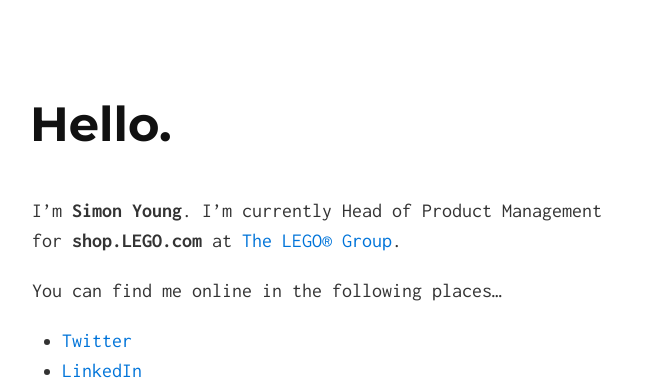
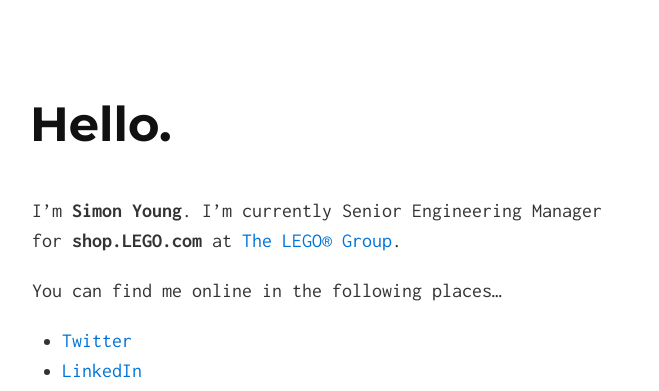
Before and after one commit to simonyoung/simonyoung.github.io, a Jekyll site: the page built from index.md, in a window 1280 px wide. Shown: the top 391 px of the page, without its empty margins (308-967 px from the left). Built offline with Jekyll 4.4.1, drawn with Linux system fonts in a browser that asks for light colours.

Commit message:
Update index.md

```diff
--- a/index.md
+++ b/index.md
@@ -2,7 +2,7 @@
 layout: default
 ---
 
-I'm **Simon Young**. I'm currently Head of Product Management for **shop.LEGO.com** at [The LEGO&reg; Group](https://www.lego.com).
+I'm **Simon Young**. I'm currently Senior Engineering Manager for **shop.LEGO.com** at [The LEGO&reg; Group](https://www.lego.com).
 
 You can find me online in the following places...
 
```
